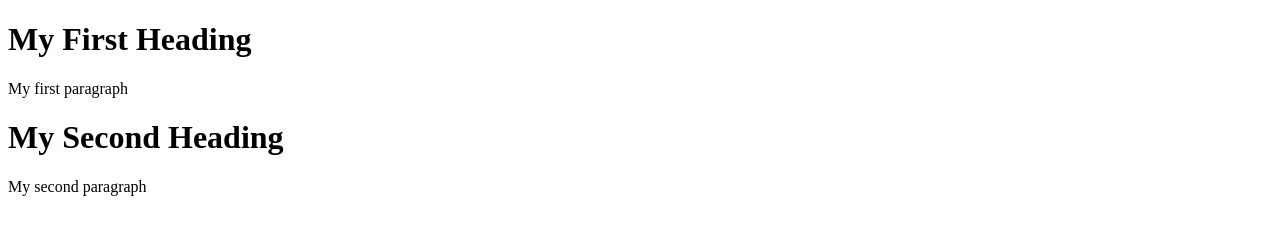
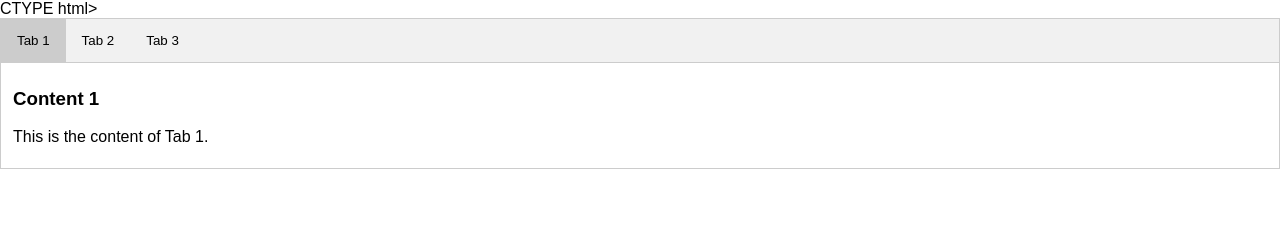
Before and after one commit to demorepo321/devops, a plain HTML site: page index.html in a window 1280 px wide. Drawn offline with Linux system fonts and the light colour scheme.

Commit message:
New code added from main

```diff
--- a/index.html
+++ b/index.html
@@ -1,14 +1,83 @@
-<!DOCTYPE html>
-<html>
+CTYPE html>
+<html lang="en">
+	<head>
+		<meta charset="UTF-8">
+		<meta name="viewport" content="width=device-width, initial-scale=1.0">
+		<title>Tabbed Interface</title>
+<style>
+  body {
+	      font-family: Arial, sans-serif;
+	          margin: 0;
+		      padding: 0;
+		        }
+    .tab {
+	        overflow: hidden;
+		    border: 1px solid #ccc;
+		        background-color: #f1f1f1;
+			  }
+      .tab button {
+	          background-color: inherit;
+		      float: left;
+		          border: none;
+			      outline: none;
+			          cursor: pointer;
+				      padding: 14px 16px;
+				          transition: 0.3s;
+					    }
+        .tab button:hover {
+		    background-color: #ddd;
+		      }
+	  .tab button.active {
+		      background-color: #ccc;
+		        }
+	    .tabcontent {
+		        display: none;
+			    padding: 6px 12px;
+			        border: 1px solid #ccc;
+				    border-top: none;
+				      }
+</style>
+	</head>
 	<body>
 
-		<h1>My First Heading</h1>
+		<div class="tab">
+			  <button class="tablinks" onclick="openTab(event, 'Tab1')" id="defaultOpen">Tab 1</button>
+			    <button class="tablinks" onclick="openTab(event, 'Tab2')">Tab 2</button>
+			      <button class="tablinks" onclick="openTab(event, 'Tab3')">Tab 3</button>
+		</div>
 
-		<p>My first paragraph</p>
+		<div id="Tab1" class="tabcontent">
+			  <h3>Content 1</h3>
+			    <p>This is the content of Tab 1.</p>
+		</div>
 
-		<h1>My Second Heading</h2>
+		<div id="Tab2" class="tabcontent">
+			  <h3>Content 2</h3>
+			    <p>This is the content of Tab 2.</p>
+		</div>
 
-		<p>My second paragraph</p>
+		<div id="Tab3" class="tabcontent">
+			  <h3>Content 3</h3>
+			    <p>This is the content of Tab 3.</p>
+		</div>
+
+		<script>
+			function openTab(evt, tabName) {
+							  var i, tabcontent, tablinks;
+							  tabcontent = document.getElementsByClassName("tabcontent");
+							  for (i = 0; i < tabcontent.length; i++) {
+											      tabcontent[i].style.display = "none";
+											    }
+							  tablinks = document.getElementsByClassName("tablinks");
+							  for (i = 0; i < tablinks.length; i++) {
+											      tablinks[i].className = tablinks[i].className.replace(" active", "");
+											    }
+							  document.getElementById(tabName).style.display = "block";
+							  evt.currentTarget.className += " active";
+						}
+
+			document.getElementById("defaultOpen").click();
+		</script>
 
 	</body>
 </html>
```
